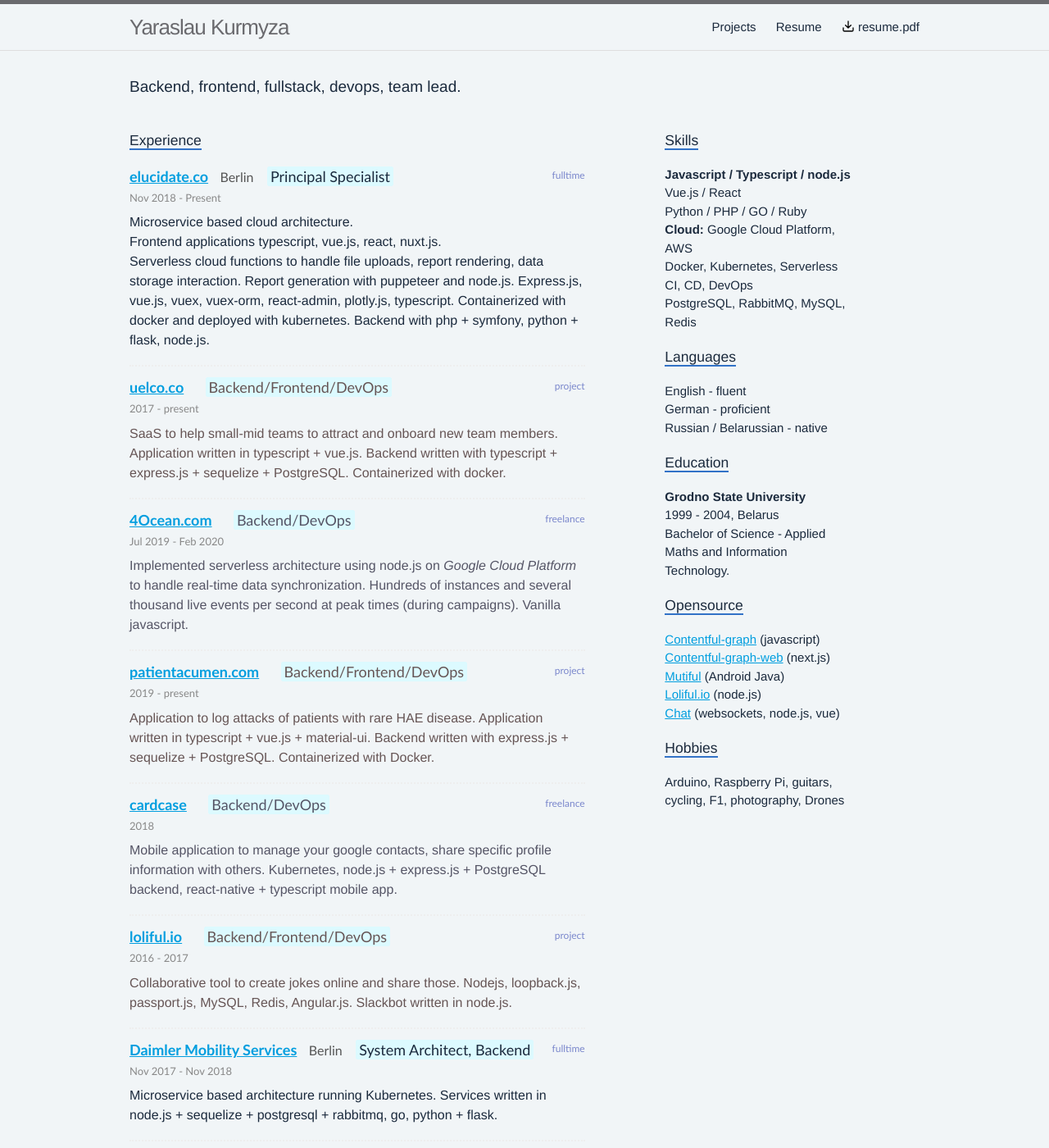
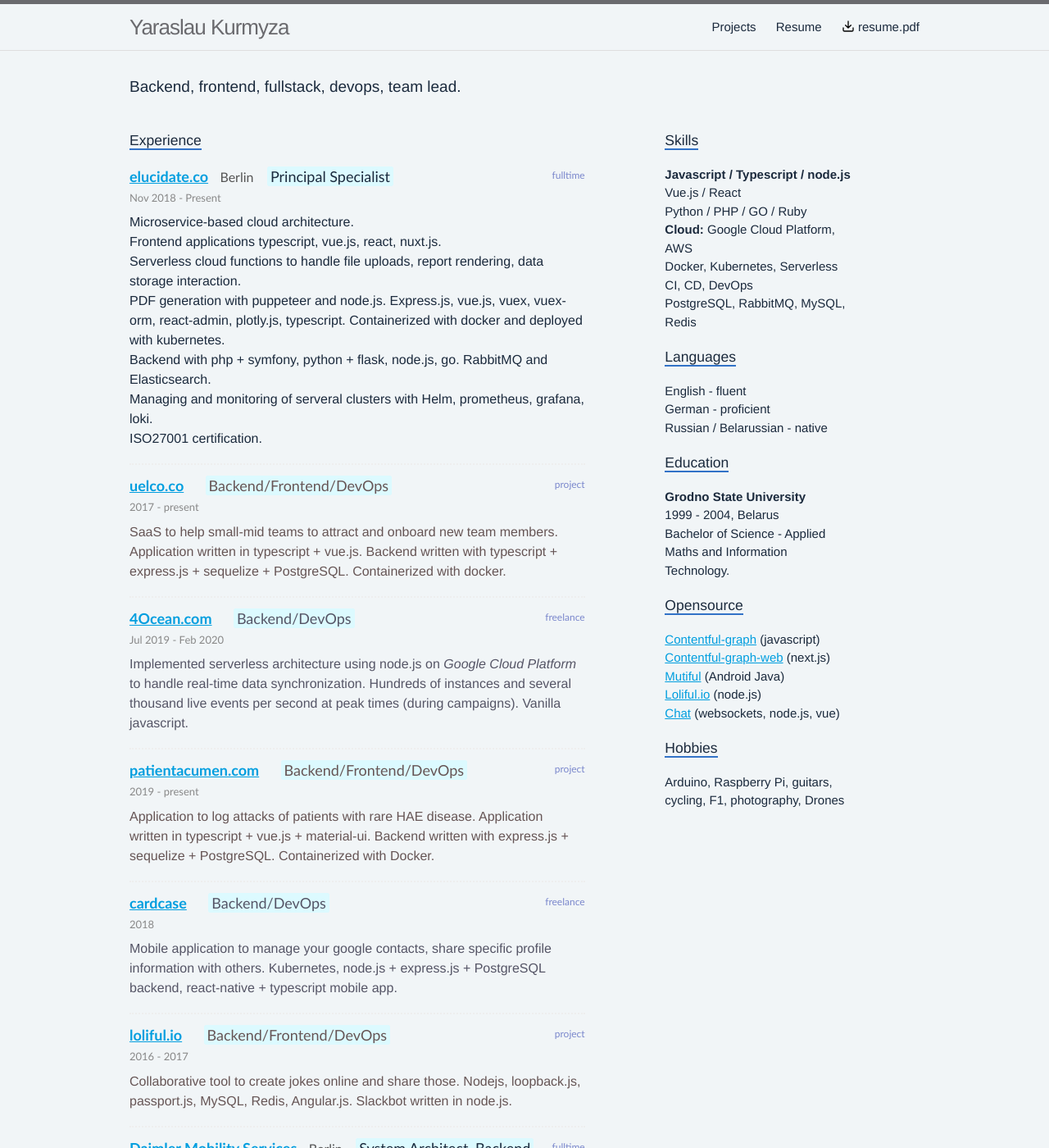
Before and after one commit to lotas/lotas.github.io, a Jekyll site: the page built from resume.html, in a window 1280 px wide and 1400 px high. Shown: the whole window at 82% size. Built offline with Jekyll 4.4.1, drawn with Linux system fonts in a browser that asks for light colours; some of the changed text lies outside the part shown.

Commit message:
Improved experience texts

```diff
--- a/_data/experience.yml
+++ b/_data/experience.yml
@@ -5,11 +5,14 @@
   position: Principal Specialist
   dates: Nov 2018 - Present
   description: >
-    Microservice based cloud architecture.<br/>
+    Microservice-based cloud architecture.<br/>
     Frontend applications typescript, vue.js, react, nuxt.js.<br/>
-    Serverless cloud functions to handle file uploads, report rendering, data storage interaction.
-    Report generation with puppeteer and node.js. Express.js, vue.js, vuex, vuex-orm, react-admin, plotly.js, typescript.
-    Containerized with docker and deployed with kubernetes. Backend with php + symfony, python + flask, node.js.
+    Serverless cloud functions to handle file uploads, report rendering, data storage interaction.<br/>
+    PDF generation with puppeteer and node.js. Express.js, vue.js, vuex, vuex-orm, react-admin, plotly.js, typescript.
+    Containerized with docker and deployed with kubernetes.<br/>
+    Backend with php + symfony, python + flask, node.js, go. RabbitMQ and Elasticsearch.<br/>
+    Managing and monitoring of serveral clusters with Helm, prometheus, grafana, loki.<br/>
+    ISO27001 certification.
 
 - name: uelco.co
   type: project
@@ -72,8 +75,10 @@
   position: System Architect, Backend
   dates: Nov 2017 - Nov 2018
   description: >
-    Microservice based architecture running Kubernetes.
-    Services written in node.js + sequelize + postgresql + rabbitmq, go, python + flask.
+    Microservice based architecture running Kubernetes.<br/>
+    Services written in node.js + sequelize + postgresql + rabbitmq, go, python + flask.<br/>
+    Design and implementation of microservices: user management, orders bookkeeping, fleet management. Communication with external services.<br/>
+    Opentelemetry integration, Jaeger, Kibana.
 
 - name: Croove
   type: fulltime
```
